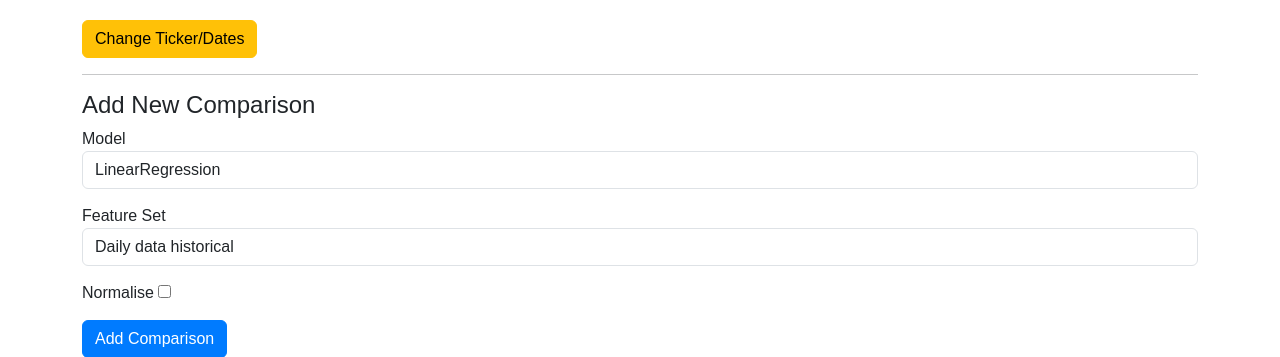
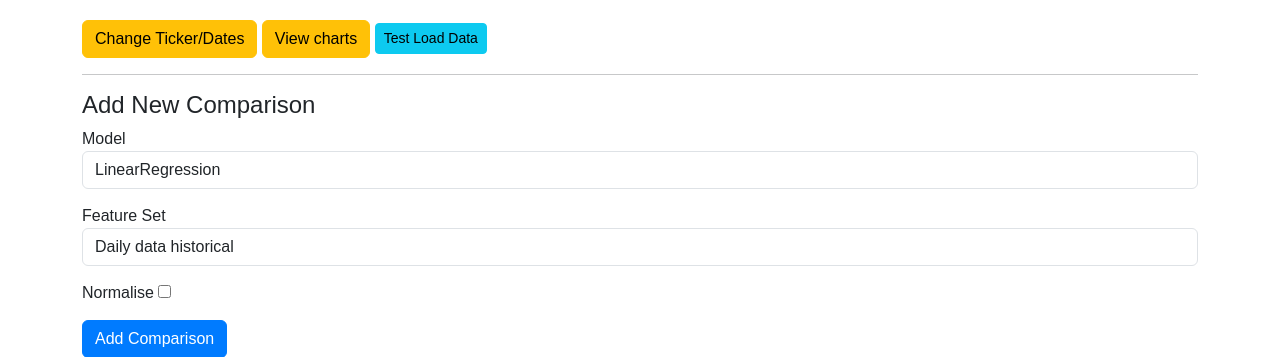
Before and after one commit to AlfaDjalo/Electronic-Trading-App, a Flask app: page /comparison_page in a window 1280 px wide. Shown: the part 222-579 px from the top of the page. Run offline with Flask 3, Linux system fonts and the light colour scheme; some libraries are stand-ins or nearby versions.

Commit message:
View Charts working

```diff
--- a/charts.py
+++ b/charts.py
@@ -21,6 +21,8 @@ def create_chart(x_test_index, data, chart_type):
     Returns:
         str: Filepath of the saved chart image.
     """
+    print("Chart data:")
+    print(data)
     # Align lengths of x_test_index and data
     min_length = min(len(x_test_index), *[len(series) for series in data.values()])
     x_test_index = x_test_index[:min_length]
@@ -53,18 +55,27 @@ def create_chart(x_test_index, data, chart_type):
             ax.plot(common_dates, y_pred, label=f"Predicted ({model_name})")
         ax.set_title("Predictions vs Actual Values")
         ax.set_ylabel("Values")
+        chart_filename = "prediction_chart.png"
     elif chart_type == 'error':
         for model_name, error in data.items():
             ax.plot(common_dates, error, label=f"Error ({model_name})")
         ax.set_title("Error Between Predictions and Actual Values")
         ax.set_ylabel("Error")
+        chart_filename = "error_chart.png"
+    elif chart_type == 'feature':
+        print("Processing feature chart")
+        for feature, series in data.items():
+            ax.plot(common_dates, series, label=f"Feature ({feature})")
+        ax.set_title(feature)
+        ax.set_ylabel("Values")
+        chart_filename = "feature_chart.png"
     else:
         raise ValueError("Invalid chart_type. Use 'prediction' or 'error'.")
 
     ax.set_xlabel("Date")
     ax.legend()
     plt.xticks(rotation=45)
-    chart_filename = "prediction_chart.png" if chart_type == 'prediction' else "error_chart.png"
+    # chart_filename = "prediction_chart.png" if chart_type == 'prediction' else "error_chart.png"
     chart_path = os.path.join(TEMP_CHART_DIR, chart_filename)
     plt.savefig(chart_path, format='png', bbox_inches='tight')
     plt.close(fig)
--- a/routes.py
+++ b/routes.py
@@ -13,14 +13,14 @@ import matplotlib.pyplot as plt
 from io import BytesIO
 from flask_caching import Cache
 from datetime import date, datetime
-from babel.numbers import format_decimal  # Add this import for number formatting
+from babel.numbers import format_decimal
 
 # import app modules
 from models import ModelHandler
-from stock_data import StockData, DEFAULT_START_DATE, DEFAULT_END_DATE, LOB_FILEPATH  # Import LOB_FILEPATH
+from stock_data import StockData, DEFAULT_START_DATE, DEFAULT_END_DATE, LOB_FILEPATH
 from ml_data import MLData
 from feature_set import FeatureSetManager
-from charts import create_chart, TEMP_CHART_DIR # Update import to use create_chart
+from charts import create_chart, TEMP_CHART_DIR
 
 def is_date(value):
     """Check if a value is a date or datetime."""
@@ -67,6 +67,7 @@ def setup_routes(app):
 
     # Initialize chart data as a shared resource
     chart_data = {
+        "input_data_chart": None,
         "prediction_chart": None,
         "error_chart": None
     }
@@ -79,20 +80,32 @@ def setup_routes(app):
 
     feature_set_manager = FeatureSetManager(FEATURE_SETS_FILE)
 
+    # @app.route("/", methods=["GET", "POST"])
     @app.route("/")
-    # @app.route("/", methods=["GET", "POST"])
     def index():
         # if request.method == "POST":
-        #     session["category"] = request.form.get("category", "australian")
+        #     print("In POST request")
+        #     session["category"] = request.form.get("category")
         #     session["ticker"] = request.form.get("ticker")
         #     session["start_date"] = request.form.get("start_date")
         #     session["end_date"] = request.form.get("end_date")
-        #     session["comparisons"] = []  # Clear comparisons when changing ticker or dates
-        #     return redirect(url_for("index"))
-
-        # Clear session data when the user visits the home page
+        #     session["data_type"] = "intraday" if request.form.get("use_lob_data") else "daily"
+        #     print("Creating StockData object")
+        #     stock_data = StockData(
+        #         session["data_type"],
+        #         session["ticker"],
+        #         session.get('start_date'),
+        #         session.get('end_date'),
+        #         load_data=True,
+        #         )
+        #     print("Saving StockData object to session")
+        #     session["stock_data"] = stock_data
+        #     print("Printing StockData object")
+        #     print(session["stock_data"].get_data().head())
+        #     print("Exiting POST request")
+        #     return redirect(url_for('comparison_page'))  # Redirect to a page with a "Load Data" button
+        # else:
         session.clear()
-
         category = session.get("category", "australian")
         tickers = get_tickers_by_category(category)
         return render_template(
@@ -100,9 +113,26 @@ def setup_routes(app):
             category=category,
             tickers=tickers,
             session_ticker=session.get("ticker"),
-            session_start_date=session.get("start_date", DEFAULT_START_DATE),  # Use default start date
-            session_end_date=session.get("end_date", DEFAULT_END_DATE),  # Use default end date
+            session_start_date=session.get("start_date", DEFAULT_START_DATE),
+            session_end_date=session.get("end_date", DEFAULT_END_DATE),
+            session=session, # Pass the session to the template if needed for LOB checkbox state
         )
+
+    # @app.route("/")
+    # def index():
+    #     # Clear session data when the user visits the home page
+    #     session.clear()
+
+    #     category = session.get("category", "australian")
+    #     tickers = get_tickers_by_category(category)
+    #     return render_template(
+    #         "index.html",
+    #         category=category,
+    #         tickers=tickers,
+    #         session_ticker=session.get("ticker"),
+    #         session_start_date=session.get("start_date", DEFAULT_START_DATE),  # Use default start date
+    #         session_end_date=session.get("end_date", DEFAULT_END_DATE),  # Use default end date
+    #     )
 
     @app.route('/create_comparison', methods=['POST'])
     def create_comparison():
@@ -474,6 +504,8 @@ def setup_routes(app):
                 'prediction_chart': prediction_chart_path,
                 'error_chart': error_chart_path
             }
+            print(session['chart_paths'])
+            print(session['chart_paths']['prediction_chart'])
 
         # Store results in the session for rendering on the comparison_results page
         session['comparison_results'] = {
@@ -501,6 +533,67 @@ def setup_routes(app):
             error_chart_url=url_for('serve_chart', filename=os.path.basename(chart_paths.get('error_chart', '')))
         )
 
+    @app.route('/view_charts', methods=['GET','POST'])
+    def view_charts():
+        """
+        Display the results of the comparisons.
+
+        Returns:
+            Response: Rendered HTML template with comparison results.
+        """
+        # comparison_results = session.get('comparison_results', {})
+
+        ticker = session.get('ticker')  # Use ticker from session
+        start_date = session.get('start_date')  # Use start_date from session
+        end_date = session.get('end_date')  # Use end_date from session
+        data_type = session.get('data_type')
+
+        if request.method == 'POST':
+            stock_data = StockData(
+                data_type,
+                ticker,
+                start_date,
+                end_date,
+                load_data=True
+            )
+
+            # Select the appropriate data type
+            raw_data = stock_data.get_data()
+            features = stock_data.get_available_fields()
+
+            feature = request.form.get('feature')
+
+            time_series = raw_data.index
+            feature_series = {feature: raw_data[feature].values}
+
+            feature_chart_path = create_chart(time_series, feature_series, chart_type='feature')
+            if 'chart_paths' not in session:
+                session['chart_paths'] = {
+                    'feature_chart': feature_chart_path
+                    }
+            else:
+                print(session['chart_paths'])
+                session['chart_paths']['feature_chart'] = feature_chart_path
+
+            # {
+            #     'prediction_chart': prediction_chart_path,
+            #     'error_chart': error_chart_path
+            #     'feature_chart': feature_chart_path
+            # }
+        else:
+            available_fields_data = load_available_fields()
+            features = available_fields_data.get(data_type, {}).get("fields", [])
+            feature = features[0]
+
+        print(features)
+        chart_paths = session.get('chart_paths', {})
+        return render_template(
+            'view_charts.html',
+            selected_feature=feature,
+            features=features,
+            feature_chart_url=url_for('serve_chart', filename=os.path.basename(chart_paths.get('feature_chart', '')))
+        )
+
     @app.route('/chart/<filename>')
     def serve_chart(filename):
         """
@@ -526,20 +619,29 @@ def setup_routes(app):
         Returns:
             Response: Rendered HTML template with data samples.
         """
+        ticker = session.get('ticker')  # Use ticker from session
+        start_date = session.get('start_date')  # Use start_date from session
+        end_date = session.get('end_date')  # Use end_date from session
+        data_type = session.get('data_type')
+        stock_data = session.get('stock_data')
+
+        if index==9999:
+            print("Called from top button.")
+            print(stock_data.get_data()[0:5])
+            return render_template('test_stock_data.html', data_preview=None, error_message='Not built yet.')
+        else:
+            print("Called from comparison.")
+
         comparisons = session.get('comparisons', [])
         if index >= len(comparisons):
             return "Comparison not found", 404
 
         comparison = comparisons[index]
-        ticker = session.get('ticker')  # Use ticker from session
-        start_date = session.get('start_date')  # Use start_date from session
-        end_date = session.get('end_date')  # Use end_date from session
         # lag_period = int(comparison['params'].get('num_days_lag', {}).get('value', DEFAULT_LAG_PERIOD))
         # forecast_period = int(comparison['params'].get('forward_projection_days', {}).get('value', DEFAULT_FORECAST_PERIOD))
         # log_returns = comparison.get('use_log_returns', False)
         normalise = comparison.get('normalise', {})
         # use_lob_data = session.get('use_lob_data', False)  # Retrieve LOB data flag from session
-        data_type = session.get('data_type')
         # Check if processed data is cached
         cache_key = f"processed_data_{index}"
         processed_data = cache.get(cache_key)
@@ -554,14 +656,6 @@ def setup_routes(app):
                     end_date,
                     load_data=True
                 )
-
-                # stock_data = StockData(
-                #     ticker,
-                #     start_date,
-                #     end_date,
-                #     load_data=True,
-                #     use_lob_data=use_lob_data
-                # )
 
                 # Select the appropriate data type
                 raw_data = stock_data.get_data()
--- a/templates/comparison_page.html
+++ b/templates/comparison_page.html
@@ -9,6 +9,8 @@
 <p><strong>End Date:</strong> {{ session["end_date"] }}</p>
 
 <a href="{{ url_for('index') }}" class="btn btn-warning" onclick="return confirm('Changing the ticker or dates will delete all comparisons. Continue?')">Change Ticker/Dates</a>
+<a href="{{ url_for('view_charts') }}" class="btn btn-warning">View charts</a>
+<a href="{{ url_for('test_stock_data', index=9999) }}" class="btn btn-info btn-sm">Test Load Data</a>
 
 <hr>
 
```
Also changed, not shown: templates/view_charts.html (added, +25 -0 lines).
